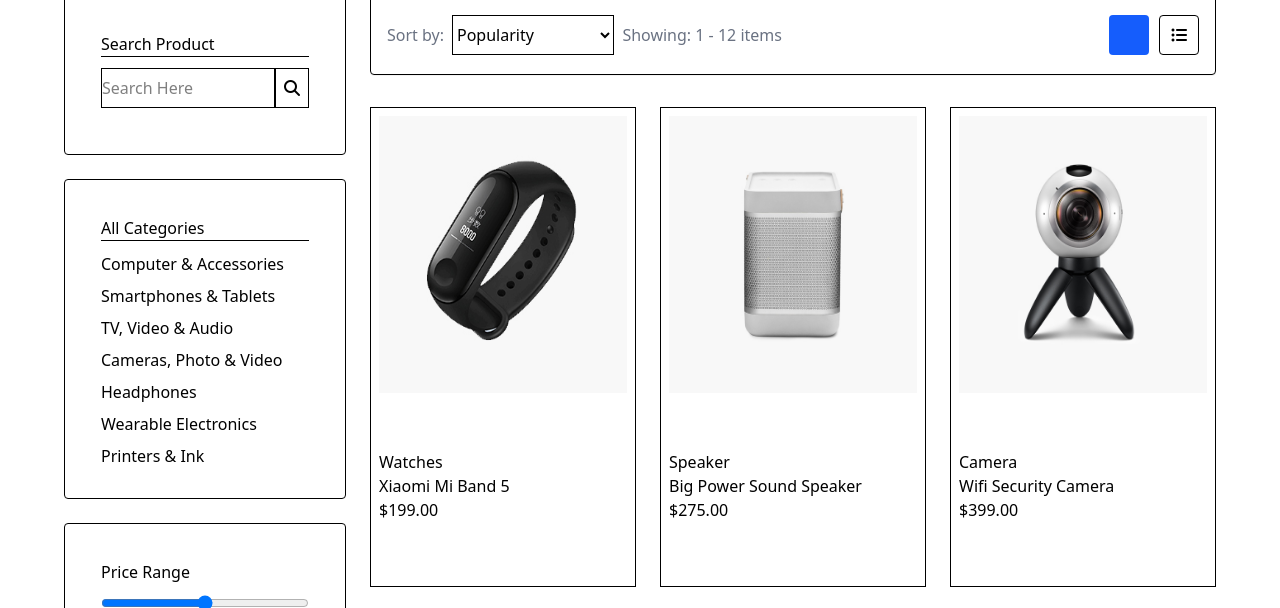
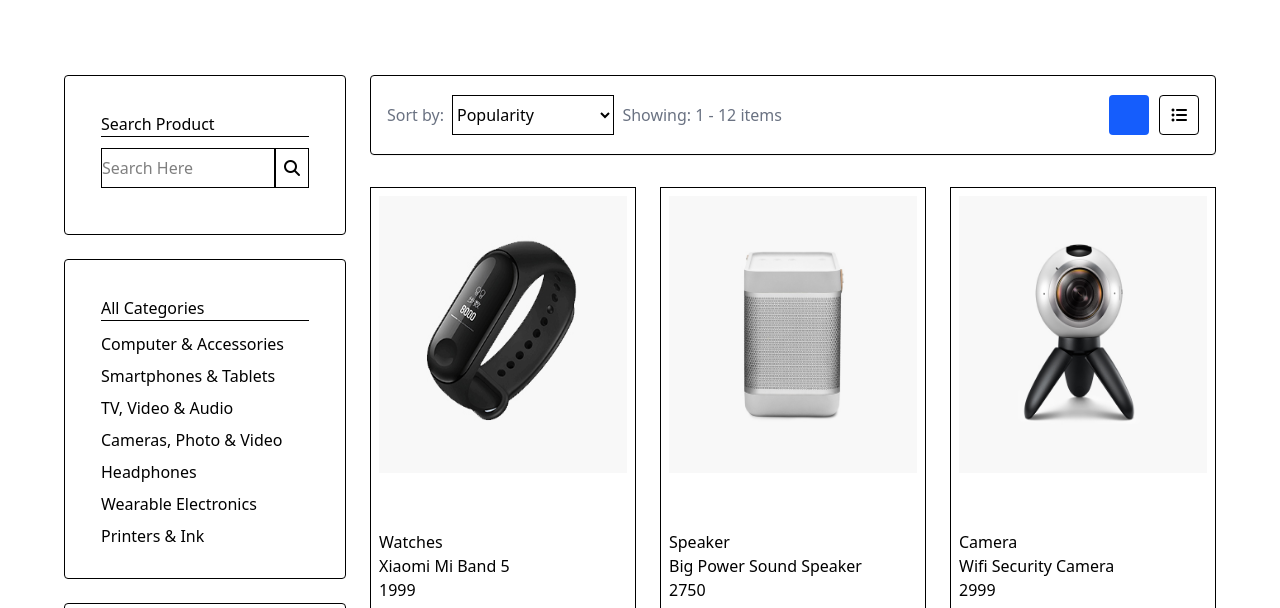
Before and after one commit to pratikshsaini/E-Commerce-App, a website: page product-grid.html in a window 1280 px wide. Shown: the part 161-769 px from the top of the page. Drawn offline with Linux system fonts and the light colour scheme.

Commit message:
Products dynamically loading

```diff
--- a/product-grid.html
+++ b/product-grid.html
@@ -127,7 +127,7 @@
     </nav>
 
     <main>
-      <div class="product-grid-section flex justify-center items-center">
+      <div class="product-grid-section flex justify-center items-center pt-20 pb-20">
         <div class="container w-[90%] flex gap-6">
           <div
             class="product-sidebar w-1/4 h-[85rem] flex flex-col justify-between">
@@ -248,8 +248,8 @@
                 </button>
               </div>
             </div>
-            <div class="product-grid grid grid-cols-3 rounded gap-6">
-              <div class="product-grid-1 h-[30rem] p-2 border mt-8">
+            <div id="product-loader" class="product-grid grid grid-cols-3 rounded gap-6 mt-8">
+              <!-- <div class="product-grid-1 h-[30rem] p-2 border mt-8">
                 <img class="w-full h-3/5" src="images/watch.png" alt="" />
                 <div class="product-info h-2/5 flex flex-col justify-center">
                   <span>Watches</span>
@@ -326,7 +326,7 @@
                   <a href="">Apple Macbook Air</a>
                   <span>$999.00</span>
                 </div>
-              </div>
+              </div> -->
             </div>
           </div>
         </div>
--- a/script.js
+++ b/script.js
@@ -0,0 +1,86 @@
+const product = [
+  {
+    id: 1,
+    title: "Xiaomi Mi Band 5",
+    category: "Watches",
+    price: 1999.0,
+    image: "images/watch.png",
+  },
+  {
+    id: 2,
+    title: "Big Power Sound Speaker",
+    category: "Speaker",
+    price: 2750.0,
+    image: "images/speaker.png",
+  },
+  {
+    id: 3,
+    title: "Wifi Security Camera",
+    category: "Camera",
+    price: 2999.0,
+    image: "images/webcam.png",
+  },
+  {
+    id: 4,
+    title: "iPhone 6s",
+    category: "Phones",
+    price: 39999.0,
+    image: "images/phone.png",
+  },
+  {
+    id: 5,
+    title: "Wireless Headphones",
+    category: "Headphones",
+    price: 3499.0,
+    image: "images/headphones.png",
+  },
+  {
+    id: 6,
+    title: "Mini Bluetooth Speaker",
+    category: "Speaker",
+    price: 799.0,
+    image: "images/mini-speaker.png",
+  },
+  {
+    id: 7,
+    title: "PX7 Wireless Headphones",
+    category: "Headphones",
+    price: 1999.0,
+    image: "images/PX7-headphones.png",
+  },
+  {
+    id: 8,
+    title: "Apple Macbook Air",
+    category: "Laptop",
+    price: 79999.0,
+    image: "images/macbook.png",
+  },
+  {
+    id: 9,
+    title: "Apple Macbook Air",
+    category: "Laptop",
+    price: 79999.0,
+    image: "images/macbook.png",
+  },
+];
+
+const productLoader = document.getElementById("product-loader");
+
+function loadProduct(productlist) {
+  productLoader.innerHTML = "";
+  productlist.forEach((product) => {
+    const productCard = `
+    <div class="product-grid-1 h-[30rem] p-2 border">
+     <img class="w-full h-3/5" src="${product.image}" alt="" />
+     <div class="product-info h-2/5 flex flex-col justify-center">
+      <span>${product.category}</span>
+      <a href="">${product.title}</a>
+      <span>${product.price}</span>
+     </div>
+    </div>
+    `;
+    productLoader.innerHTML += productCard;
+  });
+}
+
+loadProduct(product);
```
Also changed, not shown: output.css.
